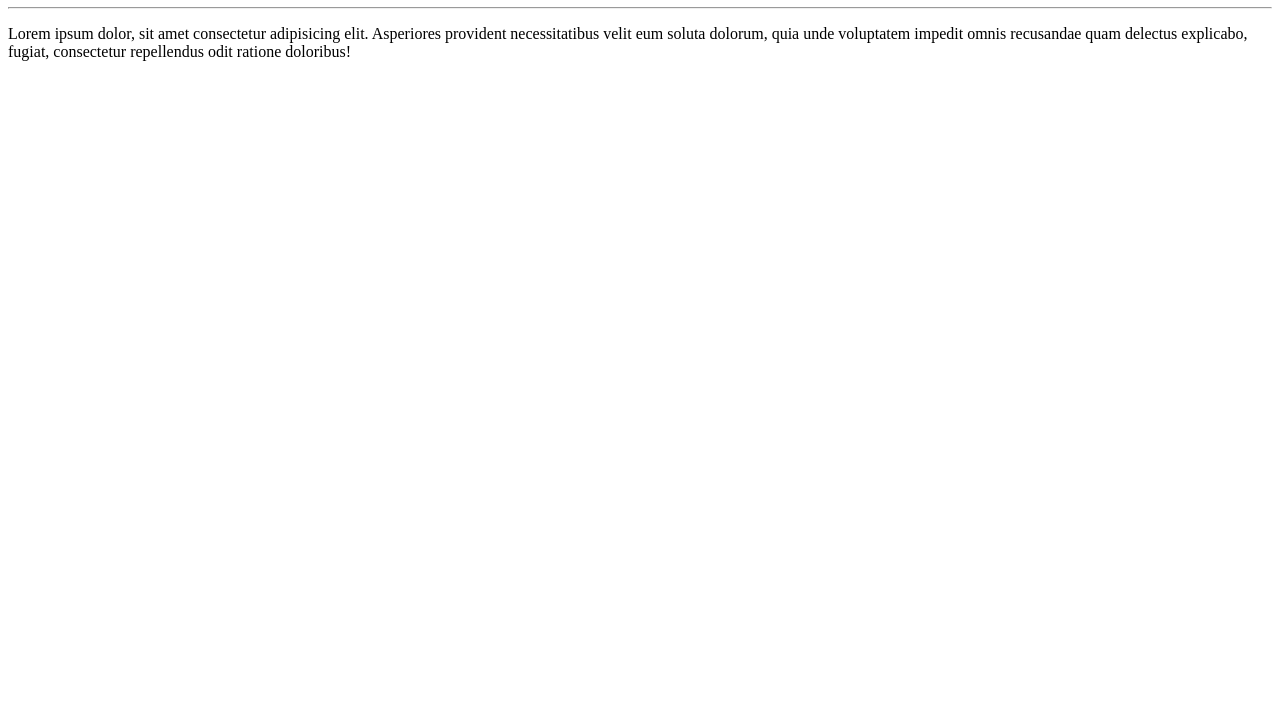
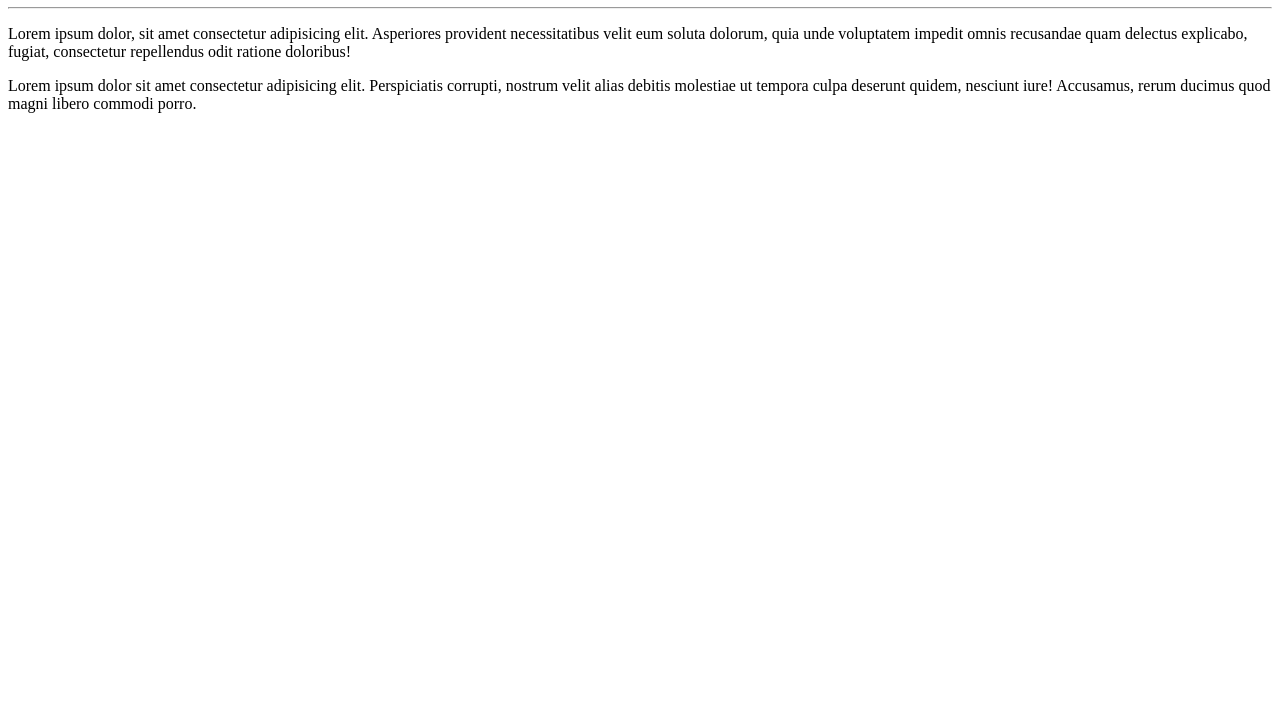
Before and after one commit to AndreLuisFranceschi/Ola-Mundo, a plain HTML site: page site-exemplo/index.html in a window 1280 px wide. Shown: the part 73-800 px from the top of the page. Drawn offline with Linux system fonts and the light colour scheme.

Commit message:
Adicionei um parágrafo

```diff
--- a/site-exemplo/index.html
+++ b/site-exemplo/index.html
@@ -10,5 +10,6 @@
     <h1>Olá, Mundo!</h1>
     <hr>
     <p>Lorem ipsum dolor, sit amet consectetur adipisicing elit. Asperiores provident necessitatibus velit eum soluta dolorum, quia unde voluptatem impedit omnis recusandae quam delectus explicabo, fugiat, consectetur repellendus odit ratione doloribus!</p>
+    <p>Lorem ipsum dolor sit amet consectetur adipisicing elit. Perspiciatis corrupti, nostrum velit alias debitis molestiae ut tempora culpa deserunt quidem, nesciunt iure! Accusamus, rerum ducimus quod magni libero commodi porro.</p>
 </body>
 </html>
```
